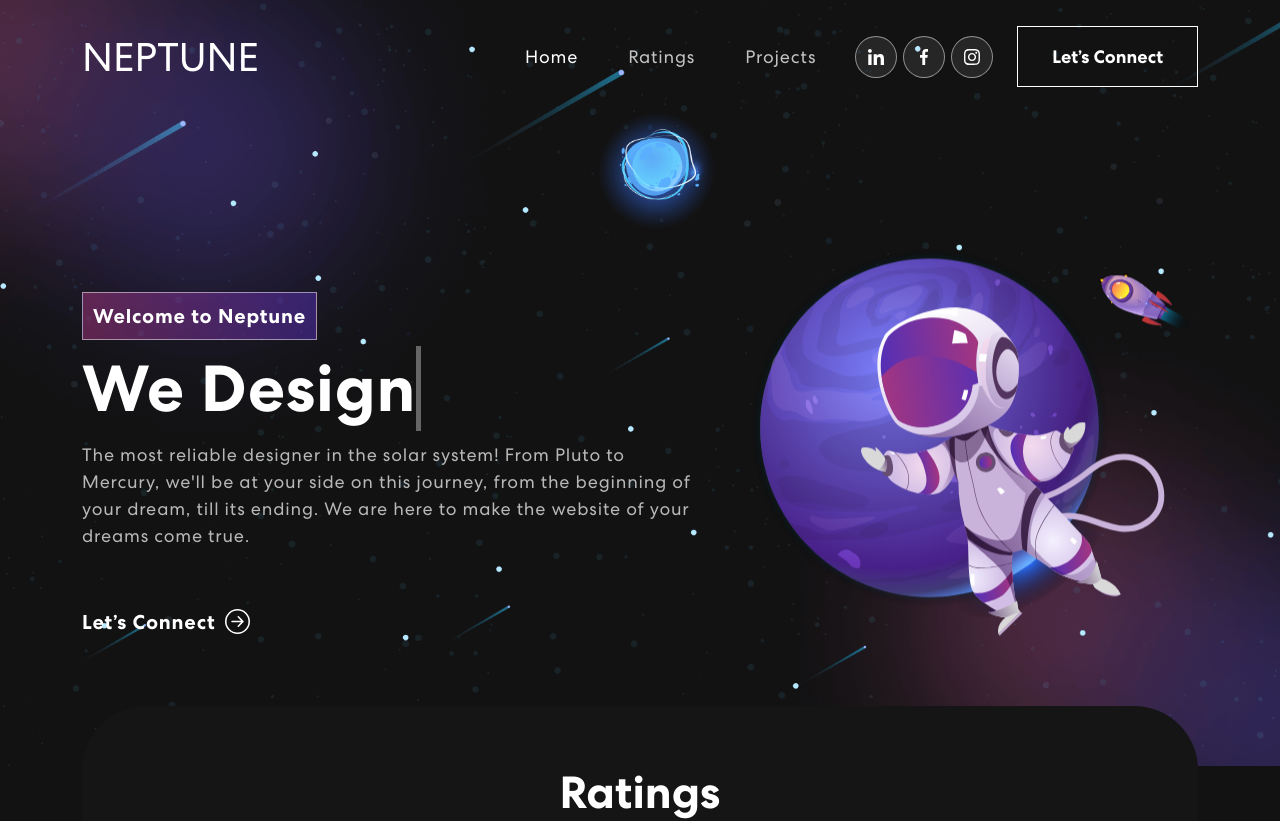
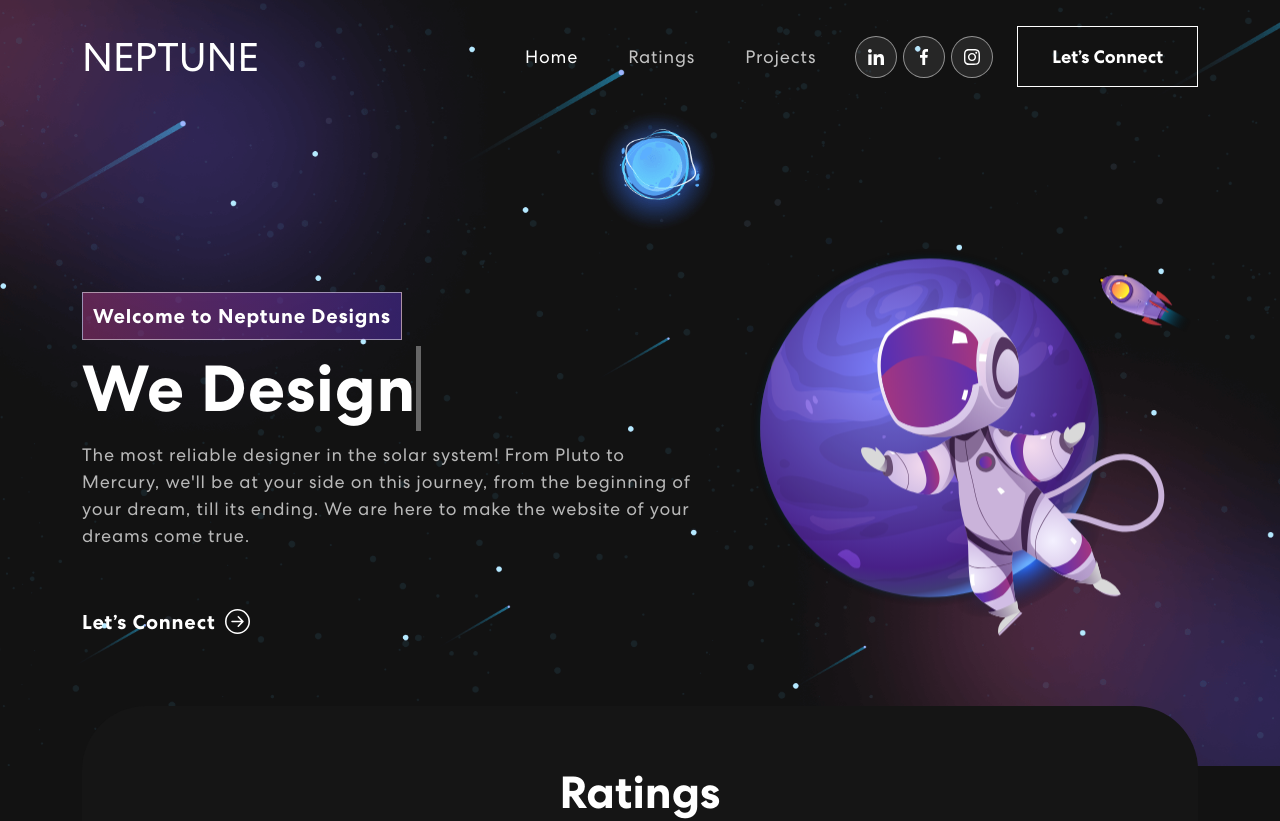
Before and after one commit to TulioDR/neptune-designs, a React (Create React App) app: page / in a window 1280 px wide. Shown: the top 821 px of the page. Built offline with nearby package versions, Linux system fonts and the light colour scheme.

Commit message:
Update Banner Tagline

```diff
--- a/src/components/Banner.tsx
+++ b/src/components/Banner.tsx
@@ -52,7 +52,7 @@ export default function Banner() {
             <Row className="align-items-center">
                <Col xs={12} md={6} xl={7}>
                   <div className="animate__animated animate__fadeIn">
-                     <span className="tagline">Welcome to Neptune</span>
+                     <span className="tagline">Welcome to Neptune Designs</span>
                      <h1>
                         {`We`}{" "}
                         <span className="txt-rotate">
```
